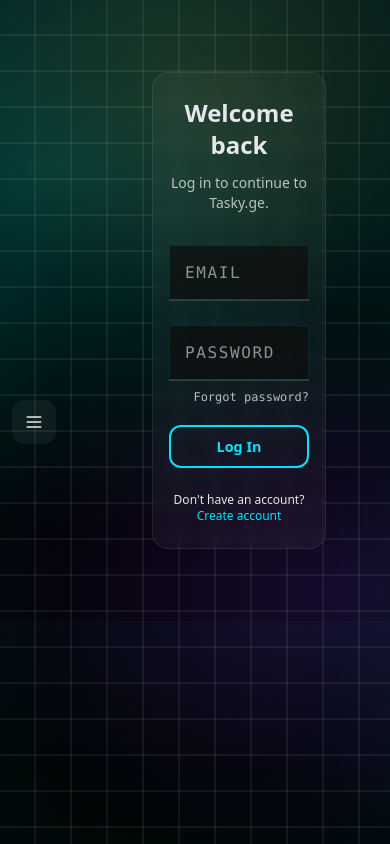
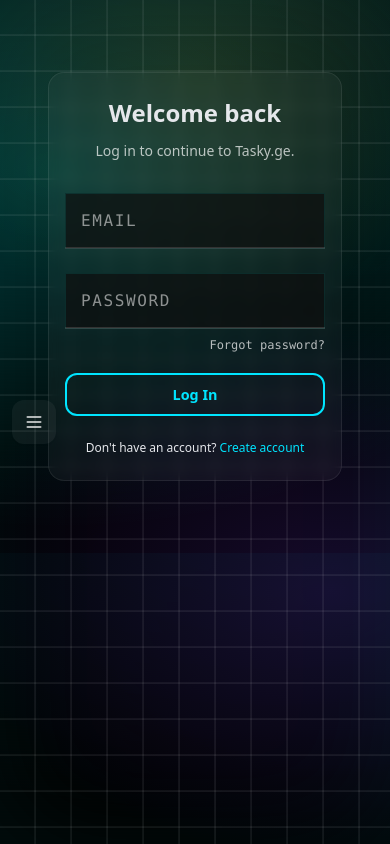
Before and after one commit to MrNobody273029/tasky-ge, a Next.js app: page /en/auth/login in a window 390 px wide. Built offline with nearby package versions, Linux system fonts and the light colour scheme.

Commit message:
add mobile query

```diff
--- a/app/[locale]/auth/login/page.tsx
+++ b/app/[locale]/auth/login/page.tsx
@@ -116,9 +116,10 @@ export default function LoginPage({
   return (
    <div className="w-full max-w-md sm:max-w-lg mx-auto px-4 sm:px-8">
     <div className="card w-full rounded-2xl px-4 py-6 sm:px-8 sm:py-8">
-        <h1 className="text-center text-2xl sm:text-3xl md:text-4xl font-extrabold mb-3">
-          {m.auth.welcomeBack}
-        </h1>
+      <h1 className="text-center text-2xl sm:text-3xl md:text-4xl font-extrabold mb-3 break-words">
+        {m.auth.welcomeBack}
+      </h1>
+
         <p className="text-center text-white/70 mb-8 text-sm sm:text-base">
           {m.auth.loginSubtitle}
         </p>
--- a/app/globals.css
+++ b/app/globals.css
@@ -58,6 +58,17 @@ body::before {
   padding-left: calc(var(--navw) + 12px);
   max-width: 1280px;
   margin: 0 auto;
+}
+/* 手机 / პატარა ეკრანები – ნავბარისთვის სივრცეს აღარ ვიტოვებთ */
+@media (max-width: 768px) {
+  :root {
+    --navw: 0px;
+  }
+
+  .container-page {
+    padding-left: 1rem;   /* ≈ 16px */
+    padding-right: 1rem;
+  }
 }
 
 /* Glass card */
--- a/package.json
+++ b/package.json
@@ -12,6 +12,7 @@
   },
   "dependencies": {
     "@prisma/client": "^6.19.0",
+    "bcryptjs": "^3.0.3",
     "cloudinary": "^2.8.0",
     "clsx": "2.1.1",
     "lucide-react": "0.439.0",
@@ -24,6 +25,7 @@
     "zustand": "4.5.2"
   },
   "devDependencies": {
+    "@types/bcryptjs": "^2.4.6",
     "@types/node": "^24.10.0",
     "@types/react": "19.2.2",
     "autoprefixer": "10.4.19",
```
Also changed, not shown: 1 other file (tests, documents, lock files or other folders).
